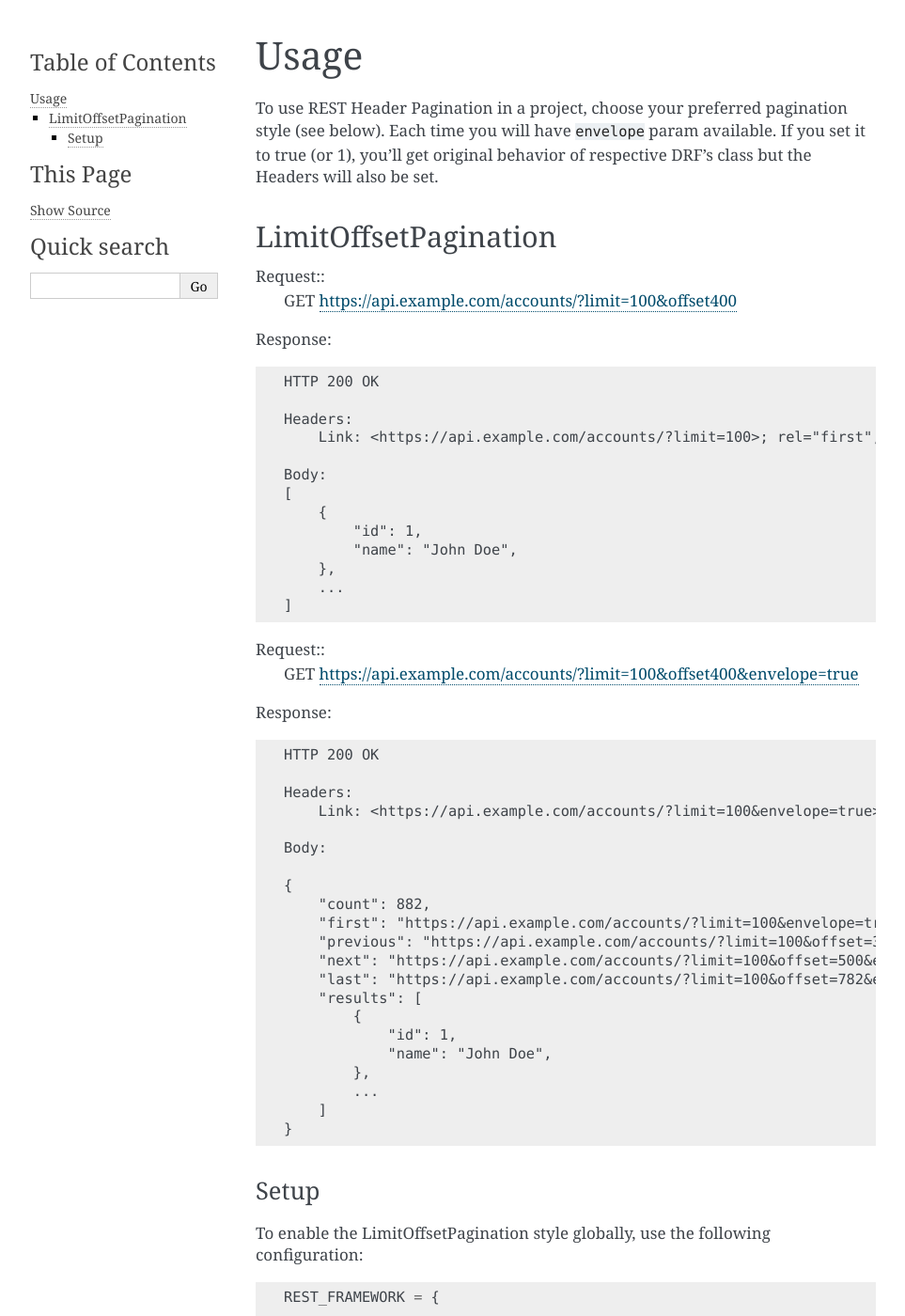
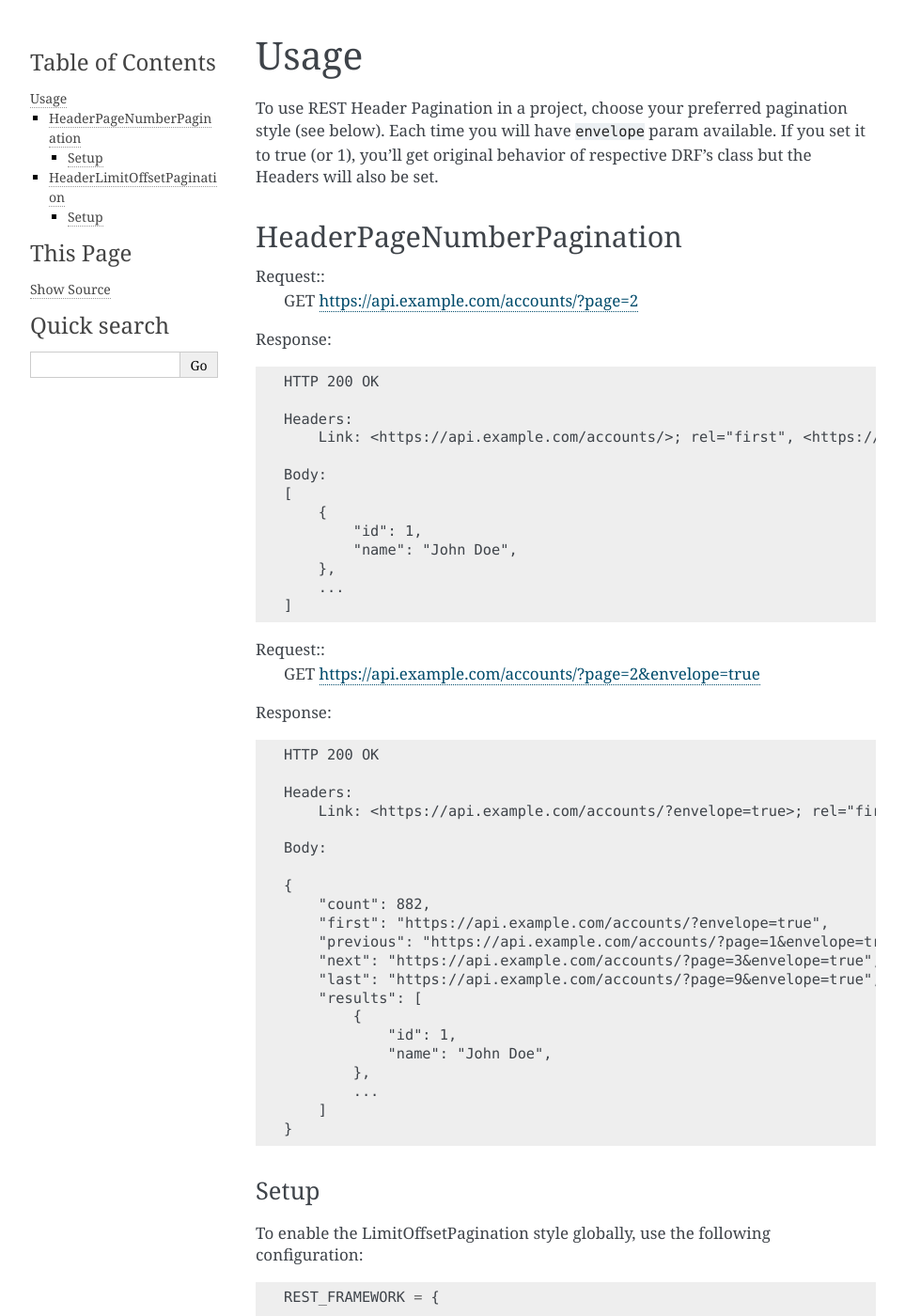
Before and after one commit to sunscrapers/hedju, a Sphinx documentation site: the page built from docs/usage.rst, in a window 1280 px wide and 1400 px high. Shown: the whole window at 94% size, without its empty margins (148-1111 px from the left). Built offline with Sphinx 7.4.7, drawn with Linux system fonts in a browser that asks for light colours; pages that are not in the unit, such as notebooks, are missing from menus; some of the changed text lies outside the part shown.

```diff
--- a/HISTORY.rst
+++ b/HISTORY.rst
@@ -1,6 +1,12 @@
 =======
 History
 =======
+
+0.1.0 (2019-02-05)
+------------------
+
+* Add remaining pagination classes
+
 
 0.0.4 (2019-02-05)
 ------------------
--- a/docs/usage.rst
+++ b/docs/usage.rst
@@ -7,8 +7,70 @@ style (see below). Each time you will have ``envelope`` param available.
 If you set it to true (or 1), you'll get original behavior of respective
 DRF's class but the Headers will also be set.
 
-LimitOffsetPagination
-=====================
+HeaderPageNumberPagination
+===========================
+
+Request::
+    GET https://api.example.com/accounts/?page=2
+
+Response::
+
+    HTTP 200 OK
+
+    Headers:
+        Link: <https://api.example.com/accounts/>; rel="first", <https://api.example.com/accounts/?page=1>; rel="prev", <https://api.example.com/accounts/?page=3>; rel="next", <https://api.example.com/accounts/?page=9>; rel="last"
+
+    Body:
+    [
+        {
+            "id": 1,
+            "name": "John Doe",
+        },
+        ...
+    ]
+
+
+Request::
+    GET https://api.example.com/accounts/?page=2&envelope=true
+
+Response::
+
+    HTTP 200 OK
+
+    Headers:
+        Link: <https://api.example.com/accounts/?envelope=true>; rel="first", <https://api.example.com/accounts/?page=1>; rel="prev", <https://api.example.com/accounts/?page=3>; rel="next", <https://api.example.com/accounts/?page=9>; rel="last"
+
+    Body:
+
+    {
+        "count": 882,
+        "first": "https://api.example.com/accounts/?envelope=true",
+        "previous": "https://api.example.com/accounts/?page=1&envelope=true",
+        "next": "https://api.example.com/accounts/?page=3&envelope=true",
+        "last": "https://api.example.com/accounts/?page=9&envelope=true",
+        "results": [
+            {
+                "id": 1,
+                "name": "John Doe",
+            },
+            ...
+        ]
+    }
+
+Setup
+-----
+
+To enable the LimitOffsetPagination style globally, use the following configuration::
+
+    REST_FRAMEWORK = {
+        ...
+        'DEFAULT_PAGINATION_CLASS': 'hedju.HeaderPageNumberPagination',
+        'PAGE_SIZE': 100,
+    }
+
+
+HeaderLimitOffsetPagination
+===========================
 
 Request::
     GET https://api.example.com/accounts/?limit=100&offset400
```
Also changed, not shown: 5 other files.
